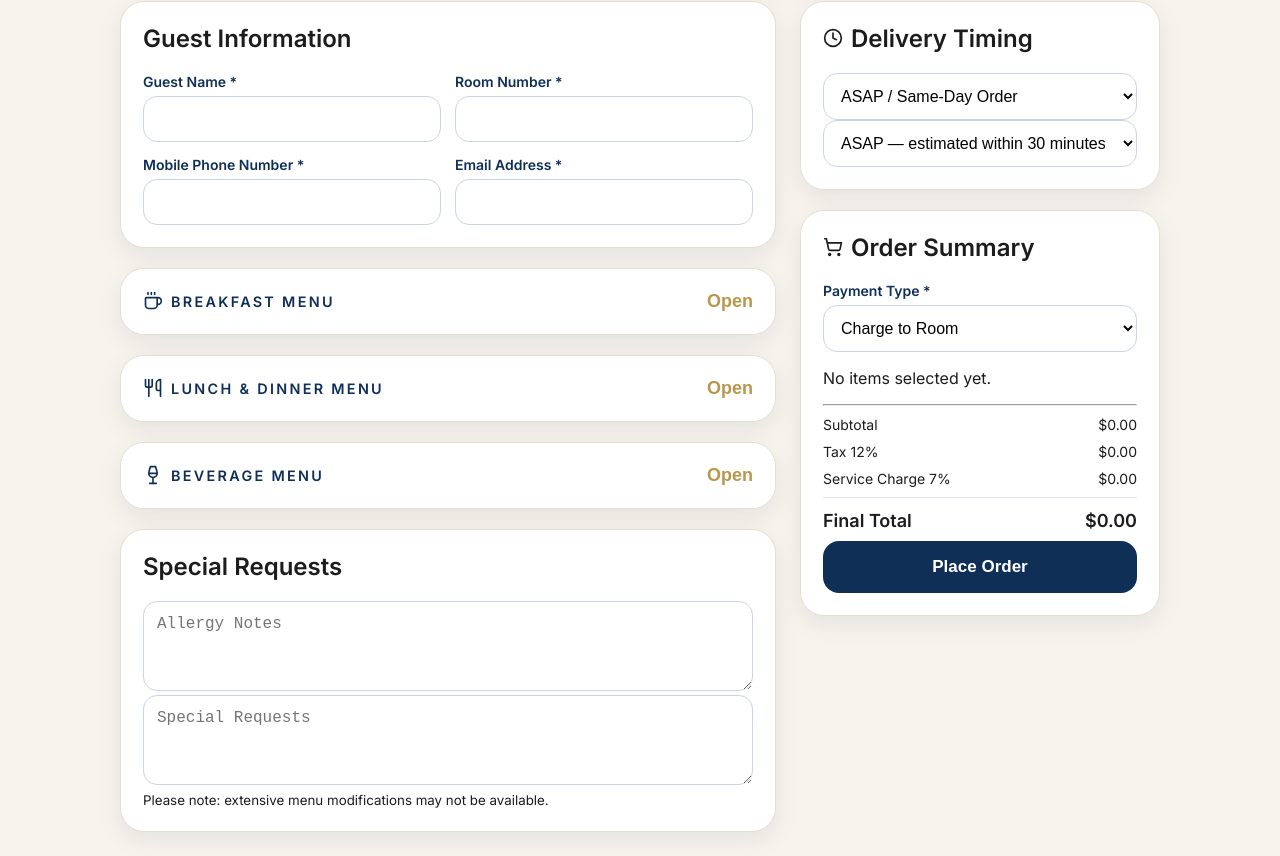
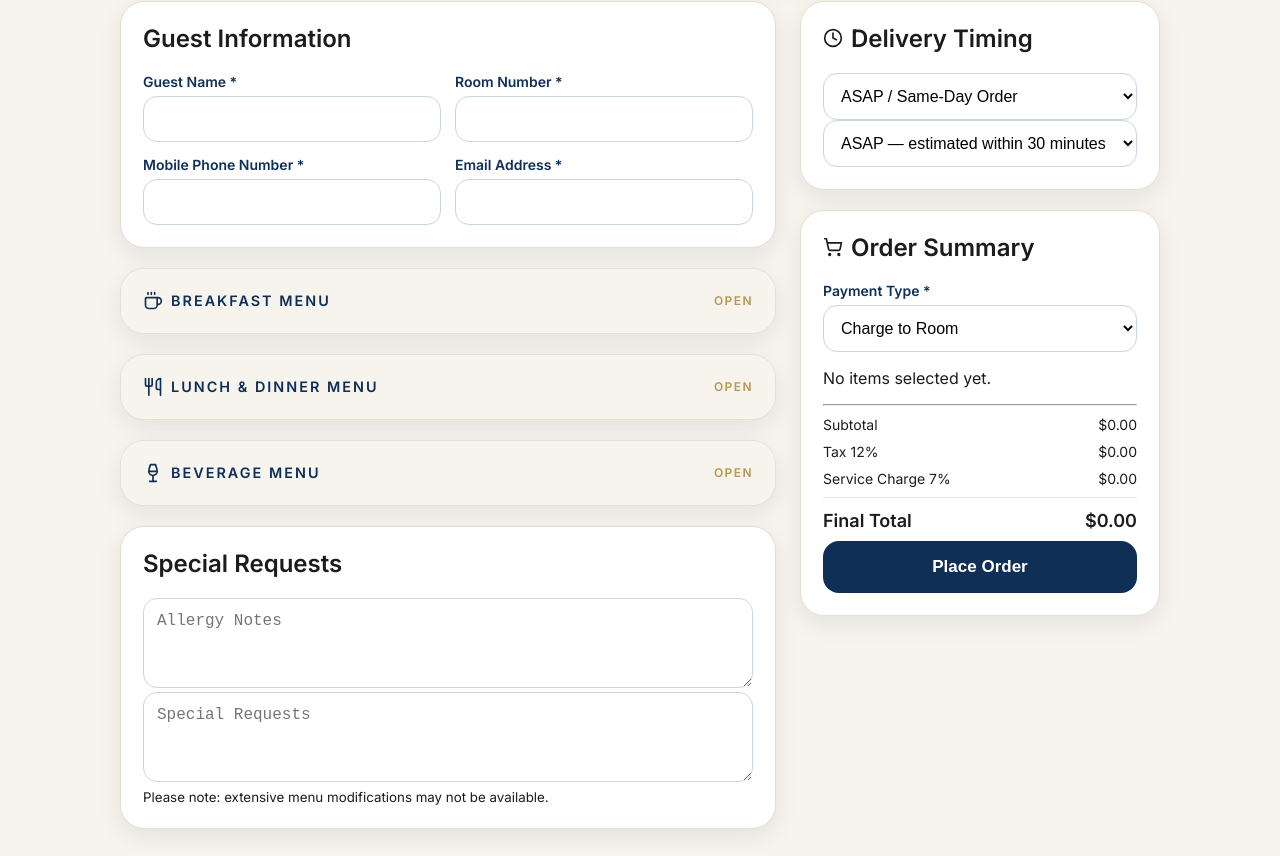
Before and after one commit to craft309/four-points-in-room-dining, a React (Vite) app: page / in a window 1280 px wide. Shown: the part 944-1800 px from the top of the page. Built offline with nearby package versions, Linux system fonts and the light colour scheme.

Commit message:
Update styles.css

```diff
--- a/src/styles.css
+++ b/src/styles.css
@@ -108,60 +108,80 @@ textarea {
 .menu {
   padding: 0;
   overflow: hidden;
+  background: #F7F4EE;
+  border: 1px solid #E5DED2;
 }
 
 .menu-header {
   width: 100%;
   border: 0;
-  background: white;
+  background: #F7F4EE;
   padding: 22px;
   cursor: pointer;
   display: flex;
   align-items: center;
   justify-content: space-between;
   font-size: 18px;
+  color: #0F2F57;
 }
 
 .menu-header span {
   display: flex;
   align-items: center;
   gap: 8px;
+  font-family: 'Inter', sans-serif;
+  letter-spacing: 0.14em;
+  text-transform: uppercase;
+  font-size: 0.9rem;
+  font-weight: 600;
 }
 
 .menu-header strong {
   color: #B9974C;
+  font-family: 'Inter', sans-serif;
+  letter-spacing: 0.12em;
+  text-transform: uppercase;
+  font-size: 0.75rem;
 }
 
 .menu-items {
-  padding: 0 22px 22px;
+  padding: 0 18px 20px;
   display: flex;
   flex-direction: column;
   gap: 12px;
 }
 
 .item {
-  background: #FBF8F1;
+  background: #FFFFFF;
   border: 1px solid #E5DED2;
-  border-radius: 20px;
+  border-radius: 18px;
   padding: 16px;
   display: flex;
   justify-content: space-between;
   gap: 16px;
   align-items: center;
+  box-shadow: 0 6px 18px rgba(28, 28, 28, 0.04);
 }
 
 .item h3 {
   margin: 0 0 4px;
+  font-family: 'Cormorant Garamond', serif;
+  font-size: 1.35rem;
+  font-weight: 600;
+  color: #0F2F57;
 }
 
 .item p {
   margin: 0 0 8px;
-  color: #64748b;
+  color: #3A281C;
   font-size: 14px;
+  line-height: 1.35;
 }
 
 .item strong {
-  color: #0F2F57;
+  color: #B9974C;
+  font-family: 'Inter', sans-serif;
+  font-weight: 600;
 }
 
 .qty {
@@ -172,7 +192,8 @@ textarea {
 
 .qty button {
   border: 1px solid #B9974C;
-  background: white;
+  background: #F7F4EE;
+  color: #0F2F57;
   border-radius: 999px;
   width: 36px;
   height: 36px;
```
